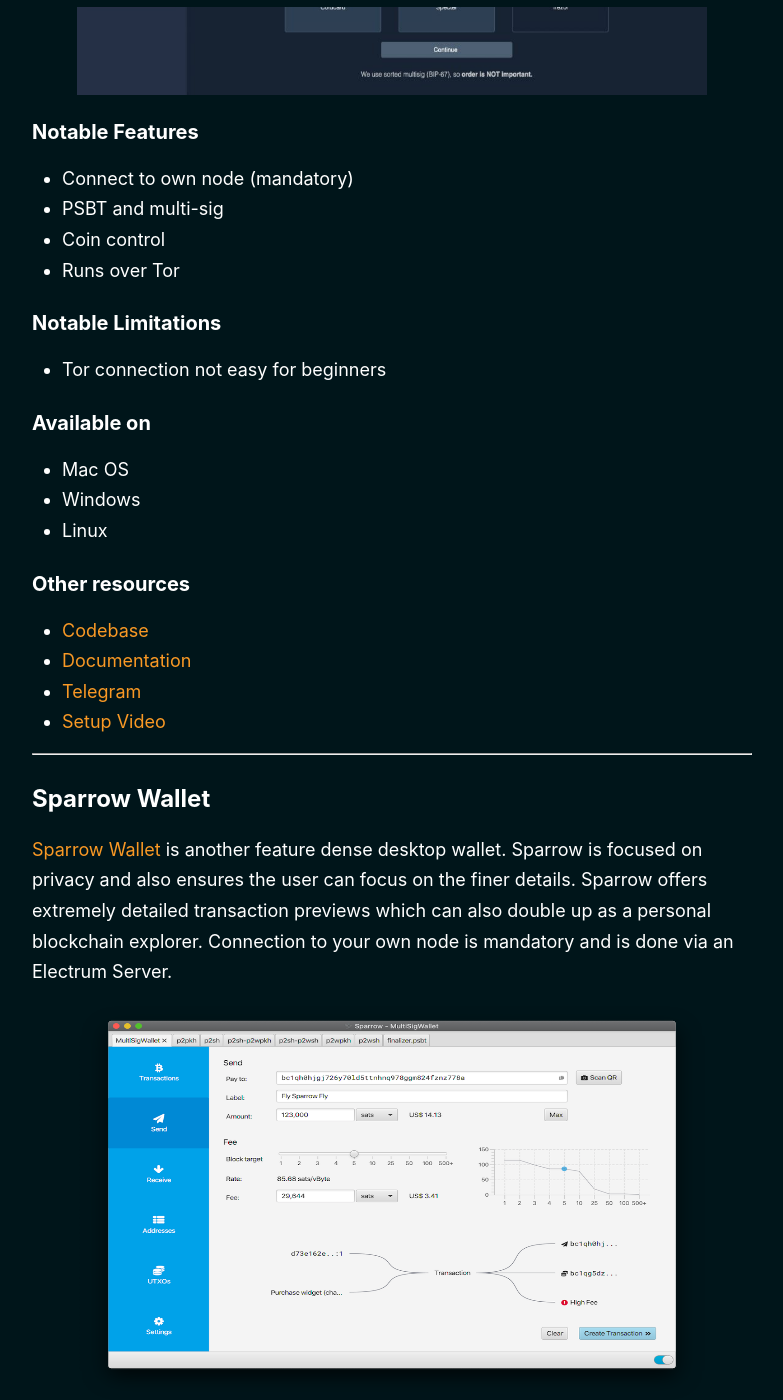
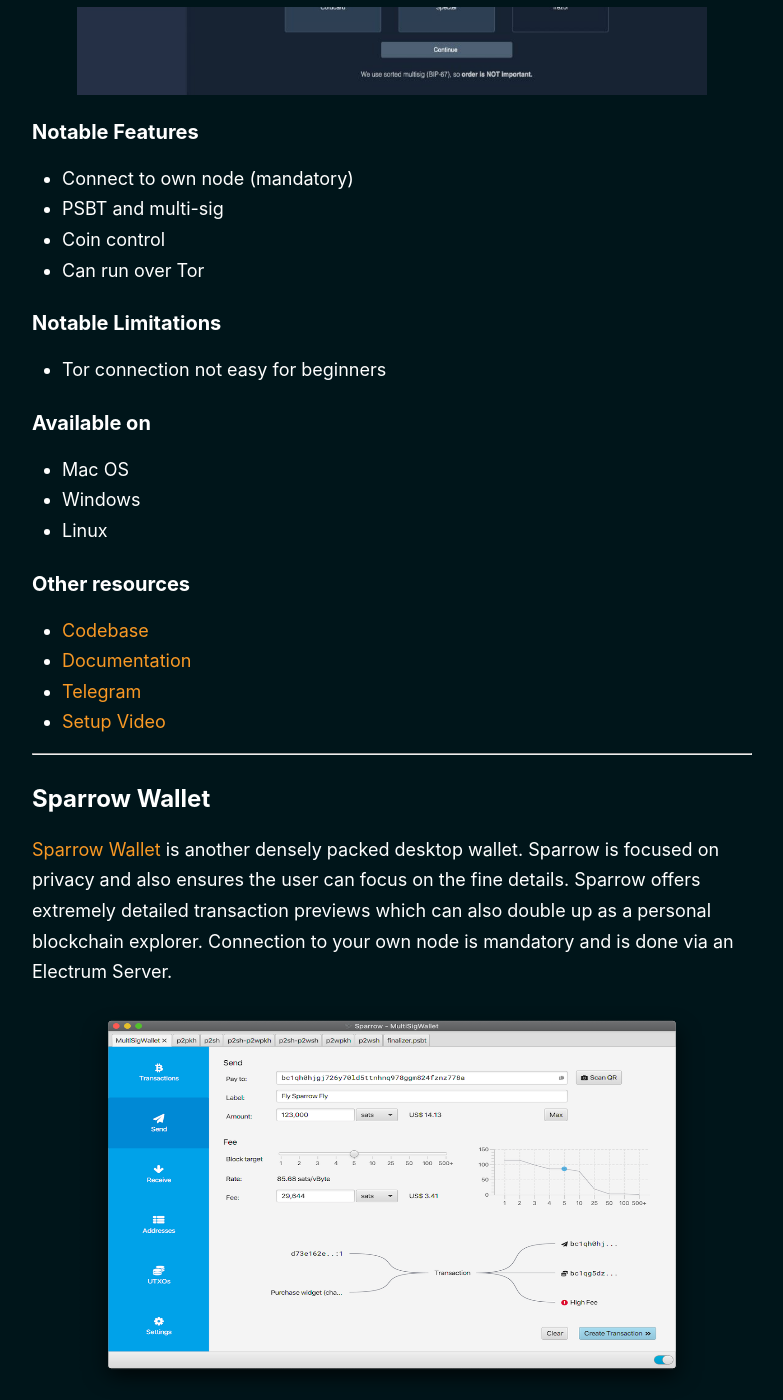
Before and after one commit to BitcoinQnA/bitcoin-wallet-guide, a Jekyll site: the page built from _pages/desktop.md, in a window 1280 px wide and 1400 px high, scrolled down 9210 px. Shown: the whole window, without its empty margins (248-1031 px from the left). Built offline with Jekyll 4.4.1, drawn with Linux system fonts in a browser that asks for light colours; some of the changed text lies outside the part shown.

Commit message:
Update desktop.md

```diff
--- a/_pages/desktop.md
+++ b/_pages/desktop.md
@@ -145,7 +145,7 @@ Desktop wallets can sometimes offer more usability and often, a greater feature
 
 ### Notable Limitations
 * C Lightning implementation not common amongst average node runners
-* No windows or Linux option
+* No Windows or Linux option
 * Only supports Coldcard hardware wallet
 
 ### Available on
@@ -197,7 +197,7 @@ Desktop wallets can sometimes offer more usability and often, a greater feature
 * Connect to own node (mandatory)
 * PSBT and multi-sig
 * Coin control
-* Runs over Tor
+* Can run over Tor
 
 ### Notable Limitations
 * Tor connection not easy for beginners
@@ -217,7 +217,7 @@ Desktop wallets can sometimes offer more usability and often, a greater feature
 
 ## Sparrow Wallet
 
-[Sparrow Wallet](https://www.sparrowwallet.com/) is another feature dense desktop wallet. Sparrow is focused on privacy and also ensures the user can focus on the finer details. Sparrow offers extremely detailed transaction previews which can also double up as a personal blockchain explorer. Connection to your own node is mandatory and is done via an Electrum Server.
+[Sparrow Wallet](https://www.sparrowwallet.com/) is another densely packed desktop wallet. Sparrow is focused on privacy and also ensures the user can focus on the fine details. Sparrow offers extremely detailed transaction previews which can also double up as a personal blockchain explorer. Connection to your own node is mandatory and is done via an Electrum Server.
 
 <img src="https://raw.githubusercontent.com/BitcoinQnA/bitcoin-wallet-guide/master/images/control-your-sends.png" class=responsive width="630" height="400" maxheight="450">
 
@@ -225,7 +225,7 @@ Desktop wallets can sometimes offer more usability and often, a greater feature
 * Connect to own node (mandatory)
 * PSBT and multi-sig
 * Coin control
-* Runs over Tor
+* Can run over Tor
 
 ### Notable Limitations
 * Node/Electrum Server setup may be a big hurdle for newcomers
```
Also changed, not shown: other parts of _pages/desktop.md (+6 -6 lines).
